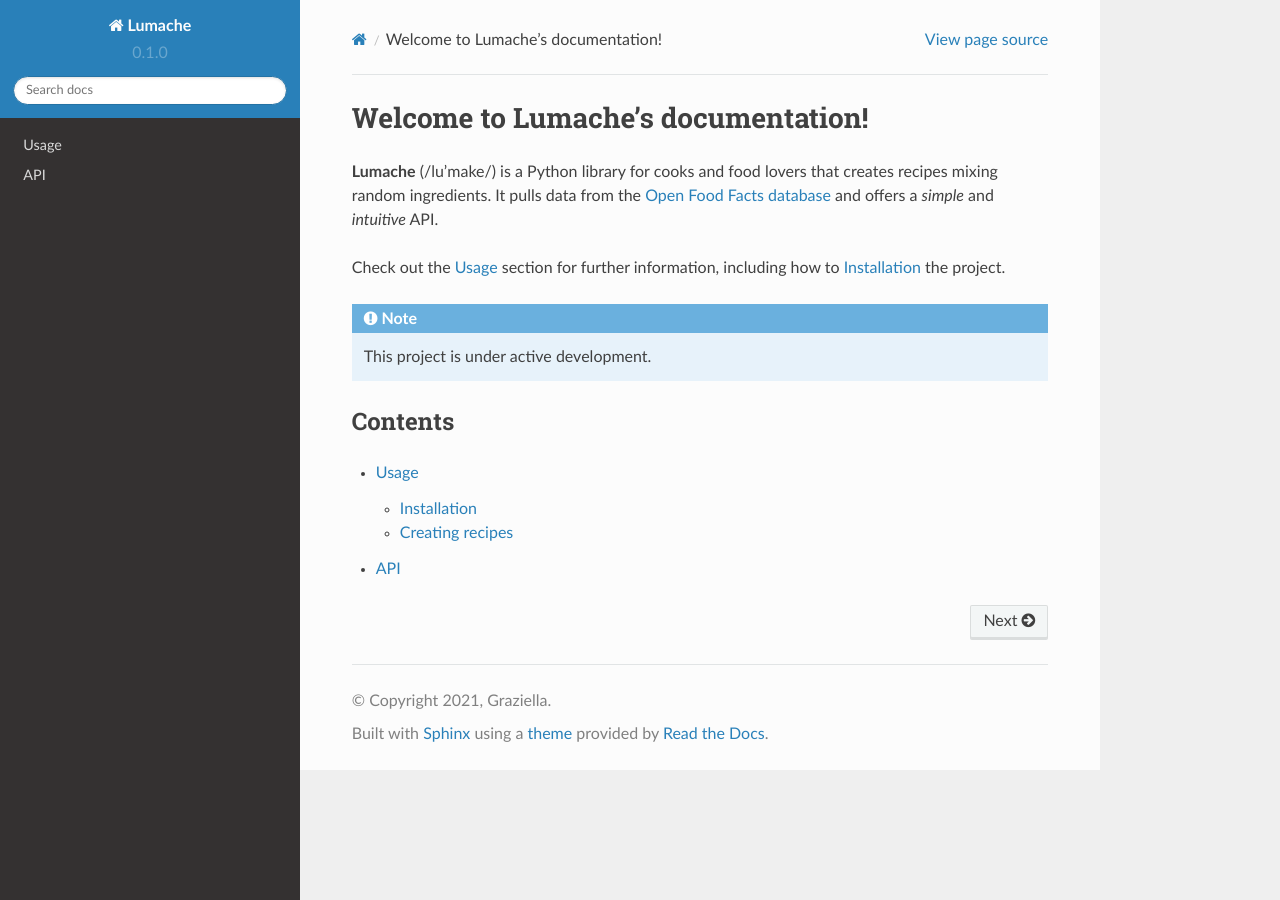
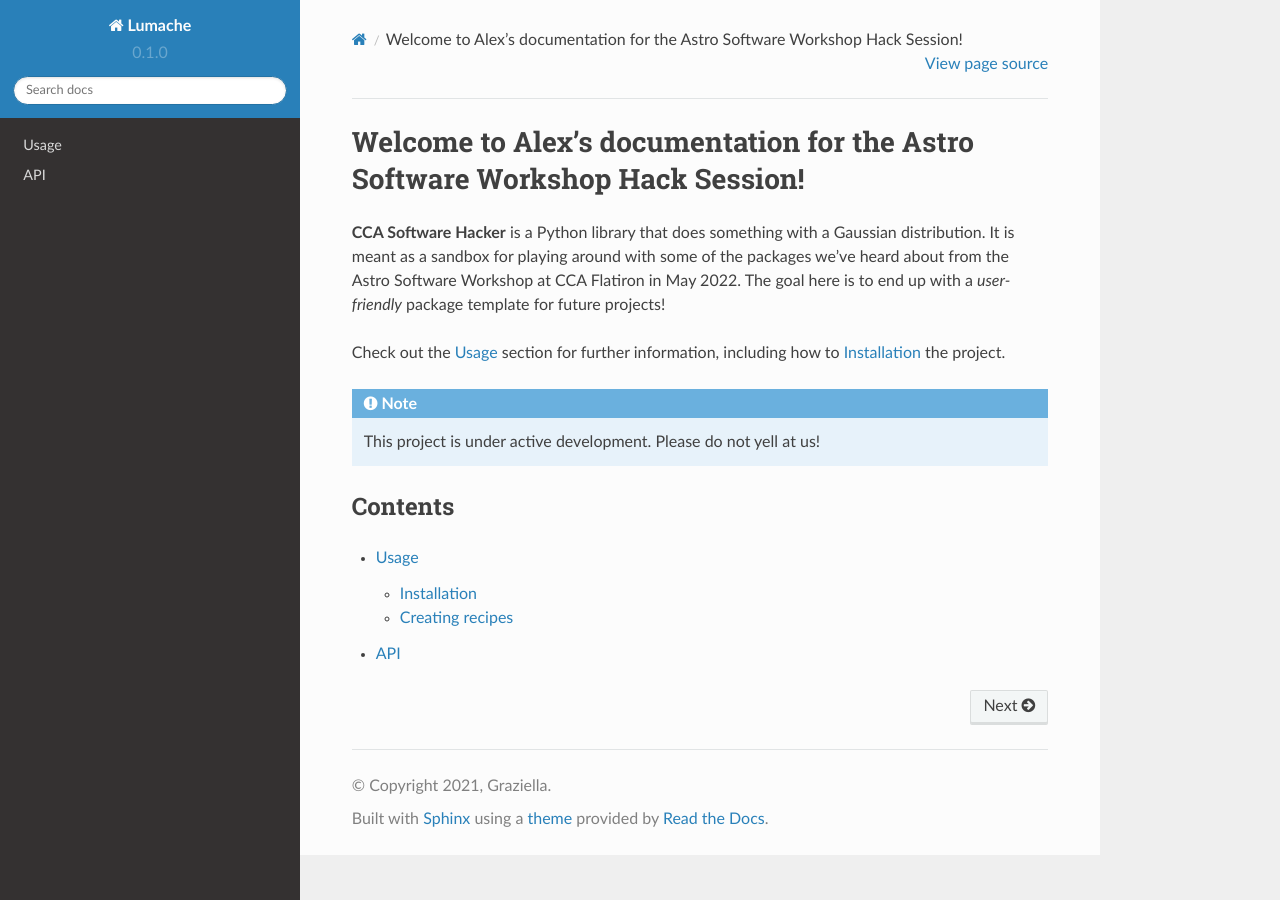
Before and after one commit to kazewong/CCASoftwareHacking, a Sphinx documentation site: the page built from docs/source/index.rst, in a window 1280 px wide. Built offline with Sphinx 7.4.7 and the Read the Docs theme 2.0.0, drawn with Linux system fonts in a browser that asks for light colours.

Commit message:
Update index

```diff
--- a/docs/source/index.rst
+++ b/docs/source/index.rst
@@ -1,17 +1,17 @@
-Welcome to Lumache's documentation!
-===================================
+Welcome to Alex's documentation for the Astro Software Workshop Hack Session!
+========================================================================
 
-**Lumache** (/lu'make/) is a Python library for cooks and food lovers
-that creates recipes mixing random ingredients.
-It pulls data from the `Open Food Facts database <https://world.openfoodfacts.org/>`_
-and offers a *simple* and *intuitive* API.
+**CCA Software Hacker** is a Python library that does something with a Gaussian distribution.
+It is meant as a sandbox for playing around with some of the packages we've heard about
+from the Astro Software Workshop at CCA Flatiron in May 2022. The goal here is to end up with a
+*user-friendly* package template for future projects!
 
 Check out the :doc:`usage` section for further information, including
 how to :ref:`installation` the project.
 
 .. note::
 
-   This project is under active development.
+   This project is under active development. Please do not yell at us!
 
 Contents
 --------
```
